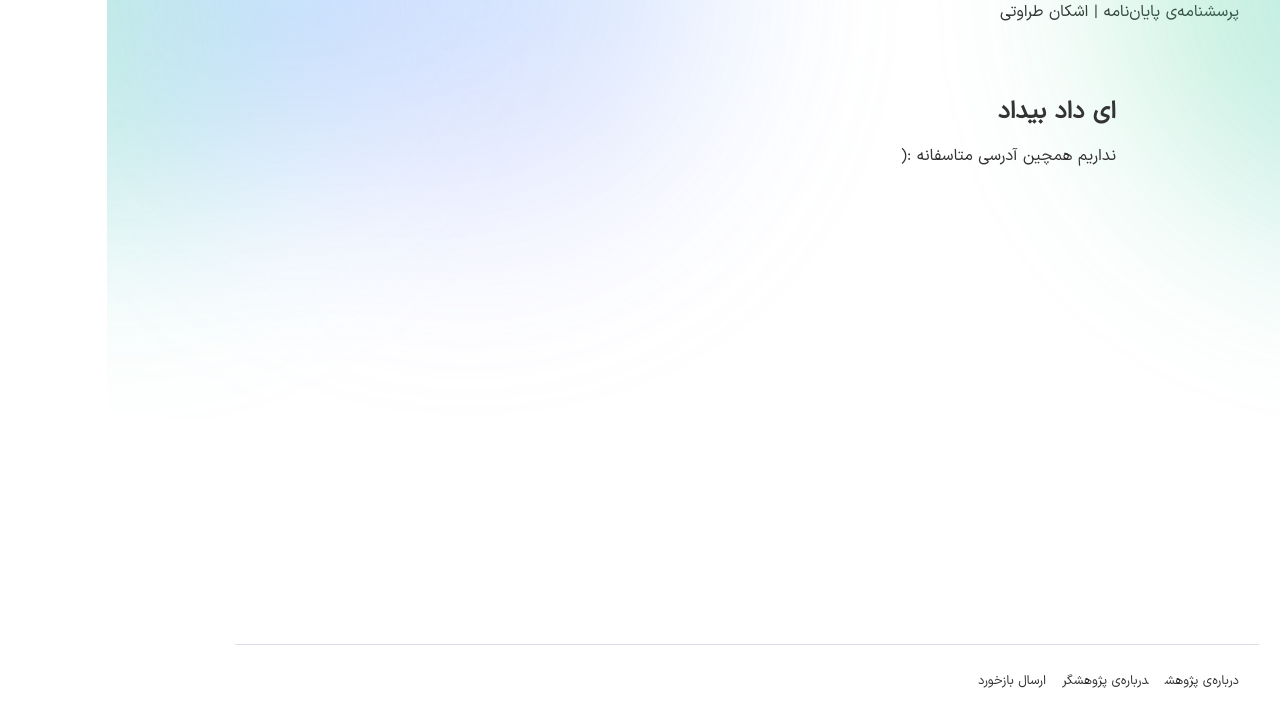
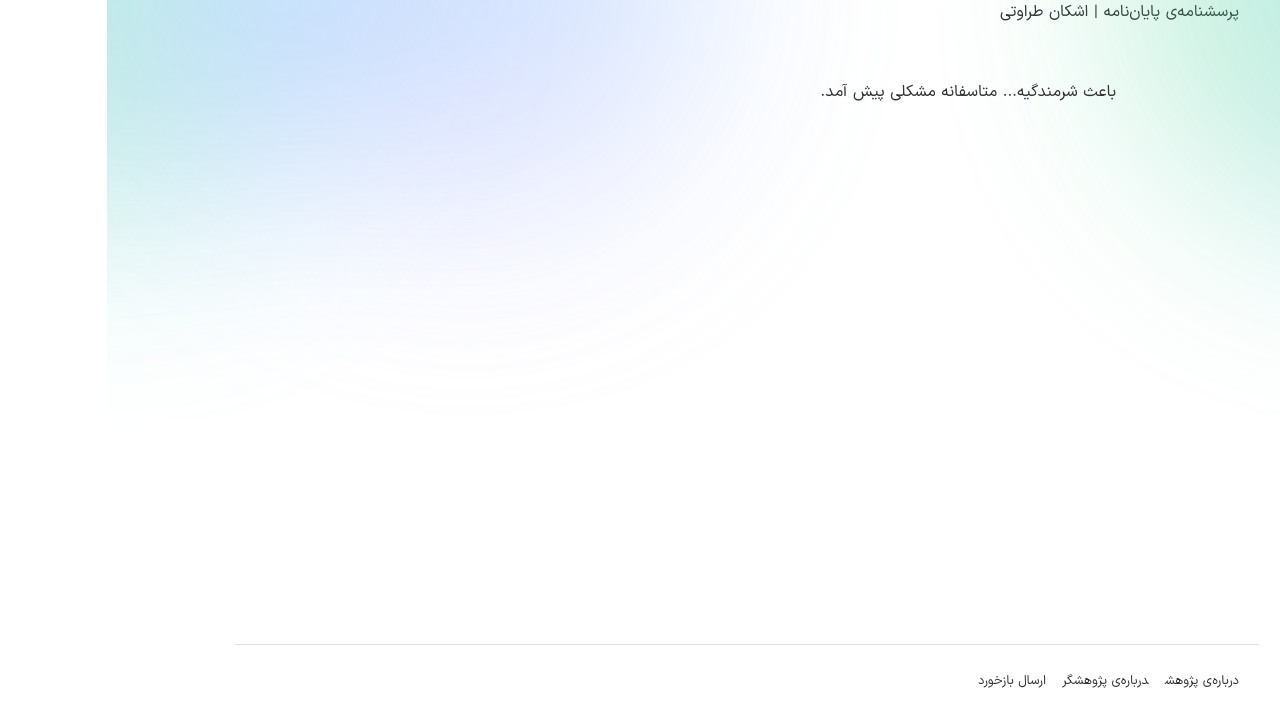
Before and after one commit to ashkantaravati/thesis-survey-app-front, a Vue app: page /error in a window 1280 px wide. Shown: the top 726 px of the page. Built offline with nearby package versions, Linux system fonts and the light colour scheme; what @soerenmartius/vue3-clipboard would draw is missing.

Commit message:
add an error page

```diff
--- a/src/router/index.ts
+++ b/src/router/index.ts
@@ -1,6 +1,7 @@
 import { createWebHistory, createRouter } from "vue-router";
 import Home from "@/views/Home.vue";
 import NotFound from "@/views/NotFound.vue";
+import Error from "@/views/Error.vue";
 import { RegistrationLayout, SurveyLayout } from "@/layouts";
 import {
   SurveyIntro,
@@ -100,6 +101,7 @@ const routes = [
       },
     ],
   },
+  { path: "/error", name: "error", component: Error },
   { path: "/:pathMatch(.*)*", name: "NotFound", component: NotFound },
 ];
 
--- /dev/null
+++ b/src/views/Error.vue
@@ -0,0 +1,13 @@
+<template>
+  <div>باعث شرمندگیه... متاسفانه مشکلی پیش آمد.</div>
+</template>
+
+<script>
+import { defineComponent } from "vue";
+
+export default defineComponent({
+  name: "Error",
+});
+</script>
+
+<style></style>
```
